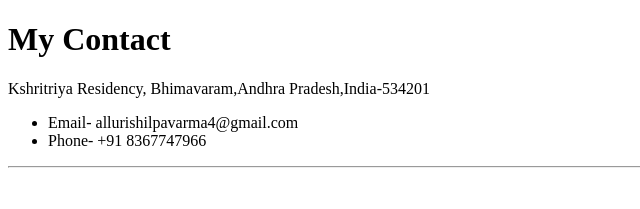
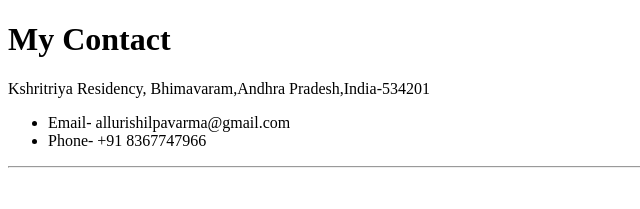
Before and after one commit to AShilpa14/Basic-HTML, a plain HTML site: page contact.html in a window 1280 px wide. Shown: the top 209 px of the page, 0-640 px from the left. Drawn offline with Linux system fonts and the light colour scheme.

Commit message:
Update contact.html

```diff
--- a/contact.html
+++ b/contact.html
@@ -13,7 +13,7 @@
     Kshritriya Residency, Bhimavaram,Andhra Pradesh,India-534201
   </p>
   <ul>
-    <li>Email- allurishilpavarma4@gmail.com</li>
+    <li>Email- allurishilpavarma@gmail.com</li>
     <li>Phone- +91 8367747966</li>
   </ul>
   <hr>
```
